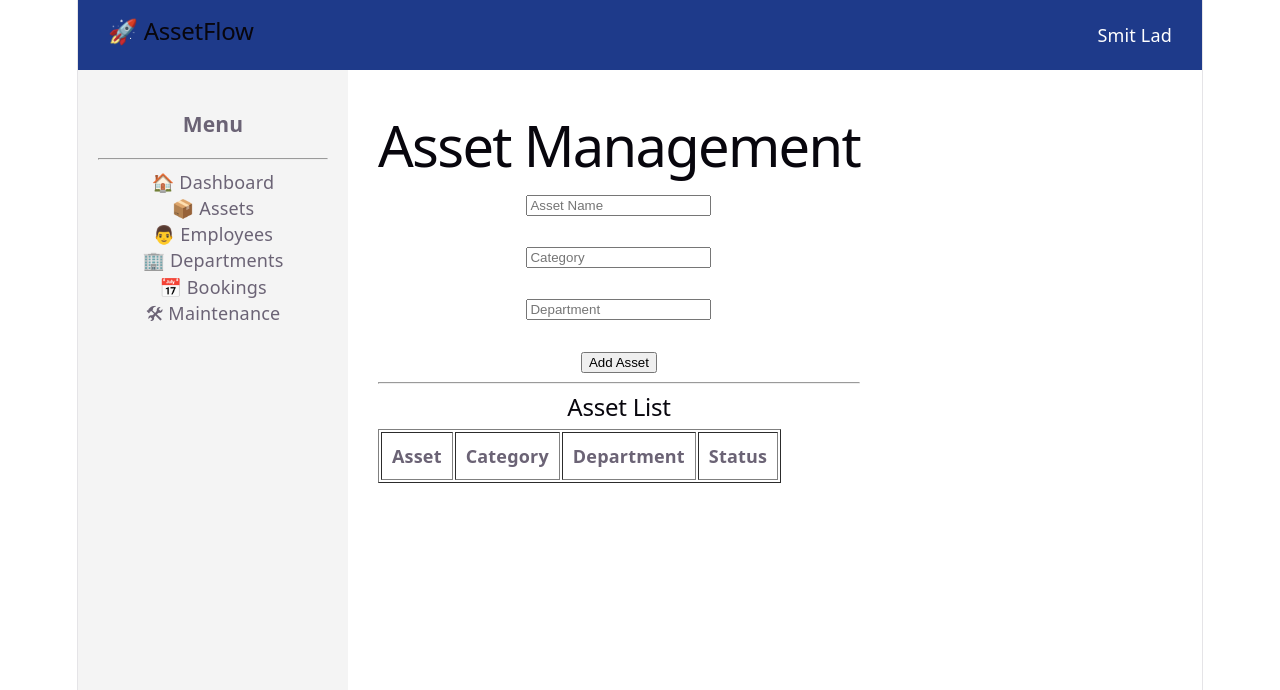
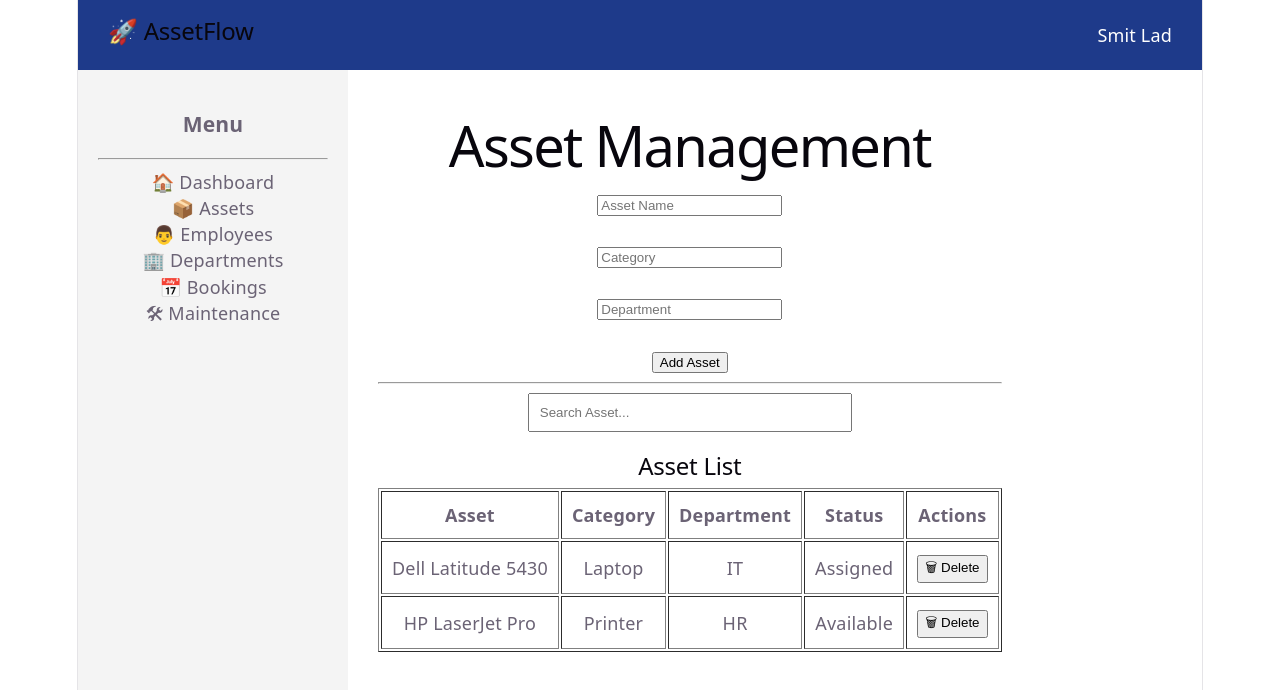
Before and after one commit to SMIT-LAD-CODER/AssetFlow-Enterprise-Asset-Resource-Management-System-LADSMIT, a React (Vite) app in the folder client/: page /assets in a window 1280 px wide. Shown: the top 690 px of the page. Built offline with nearby package versions, Linux system fonts and the light colour scheme.

Commit message:
Add search and delete functionality to asset management

```diff
--- a/client/src/pages/Assets.jsx
+++ b/client/src/pages/Assets.jsx
@@ -5,7 +5,21 @@ function Assets() {
     const [category, setCategory] = useState("");
     const [department, setDepartment] = useState("");
 
-    const [assets, setAssets] = useState([]);
+    const [assets, setAssets] = useState([{
+        id: 1,
+        assetName: "Dell Latitude 5430",
+        category: "Laptop",
+        department: "IT",
+        status: "Assigned",
+    },
+    {
+        id: 2,
+        assetName: "HP LaserJet Pro",
+        category: "Printer",
+        department: "HR",
+        status: "Available",
+    },]);
+    const [search, setSearch] = useState("");
 
     const handleSubmit = (e) => {
         e.preventDefault();
@@ -65,6 +79,17 @@ function Assets() {
             </form>
 
             <hr />
+            <input
+                type="text"
+                placeholder="Search Asset..."
+                value={search}
+                onChange={(e) => setSearch(e.target.value)}
+                style={{
+                    padding: "10px",
+                    width: "300px",
+                    marginBottom: "20px",
+                }}
+            />
 
             <h2>Asset List</h2>
 
@@ -75,16 +100,30 @@ function Assets() {
                         <th>Category</th>
                         <th>Department</th>
                         <th>Status</th>
+                        <th>Actions</th>
                     </tr>
                 </thead>
 
                 <tbody>
-                    {assets.map((asset) => (
+                    {assets
+                        .filter((asset) =>
+                            asset.assetName.toLowerCase().includes(search.toLowerCase())
+                        )
+                        .map((asset) => (
                             <tr key={asset.id}>
                                 <td>{asset.assetName}</td>
                                 <td>{asset.category}</td>
                                 <td>{asset.department}</td>
                                 <td>{asset.status}</td>
+                                <td>
+                                    <button
+                                        onClick={() =>
+                                            setAssets(assets.filter((a) => a.id !== asset.id))
+                                        }
+                                    >
+                                        🗑 Delete
+                                    </button>
+                                </td>
                             </tr>
                         ))}
                 </tbody>
```
Lines whose indentation alone changed are shown as unchanged.
